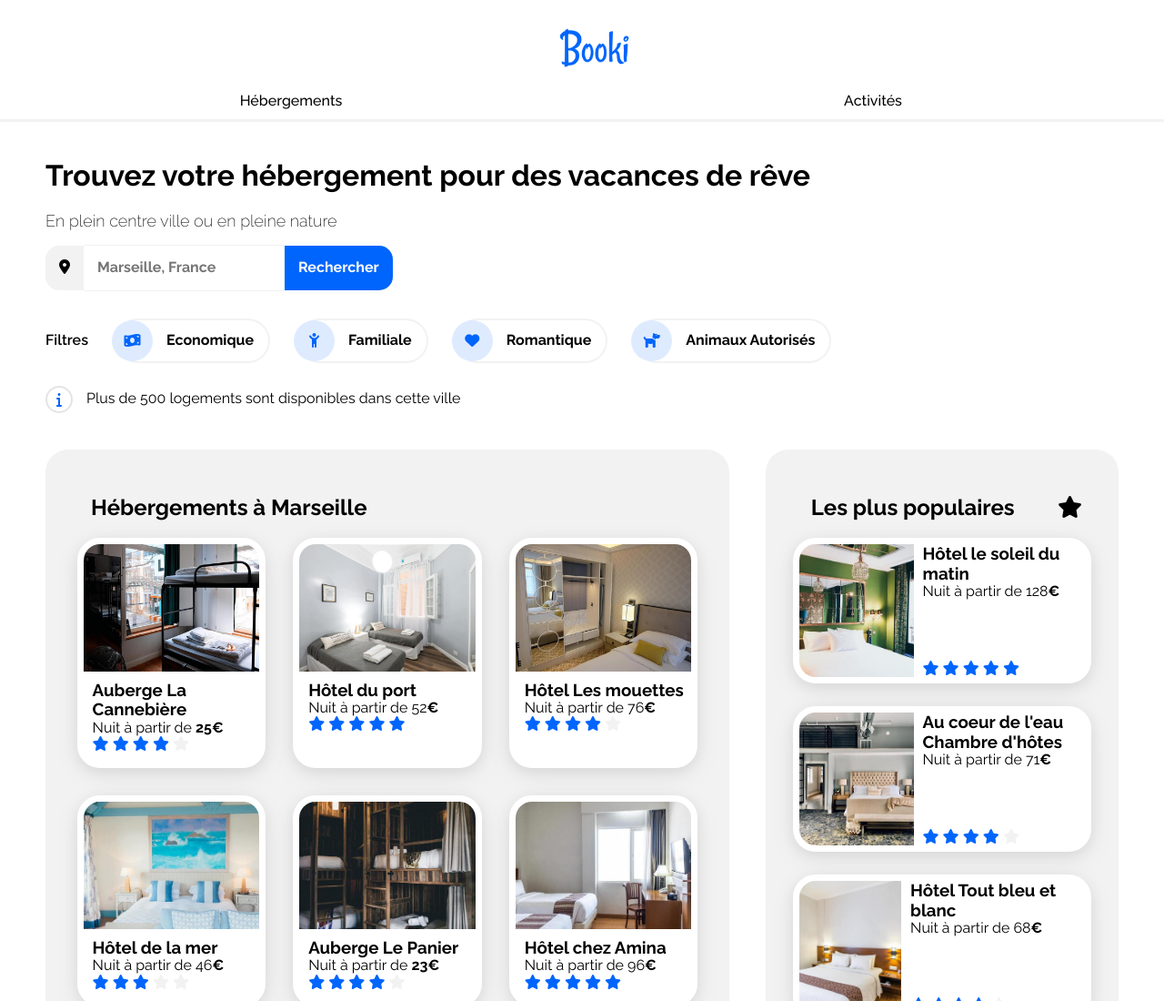
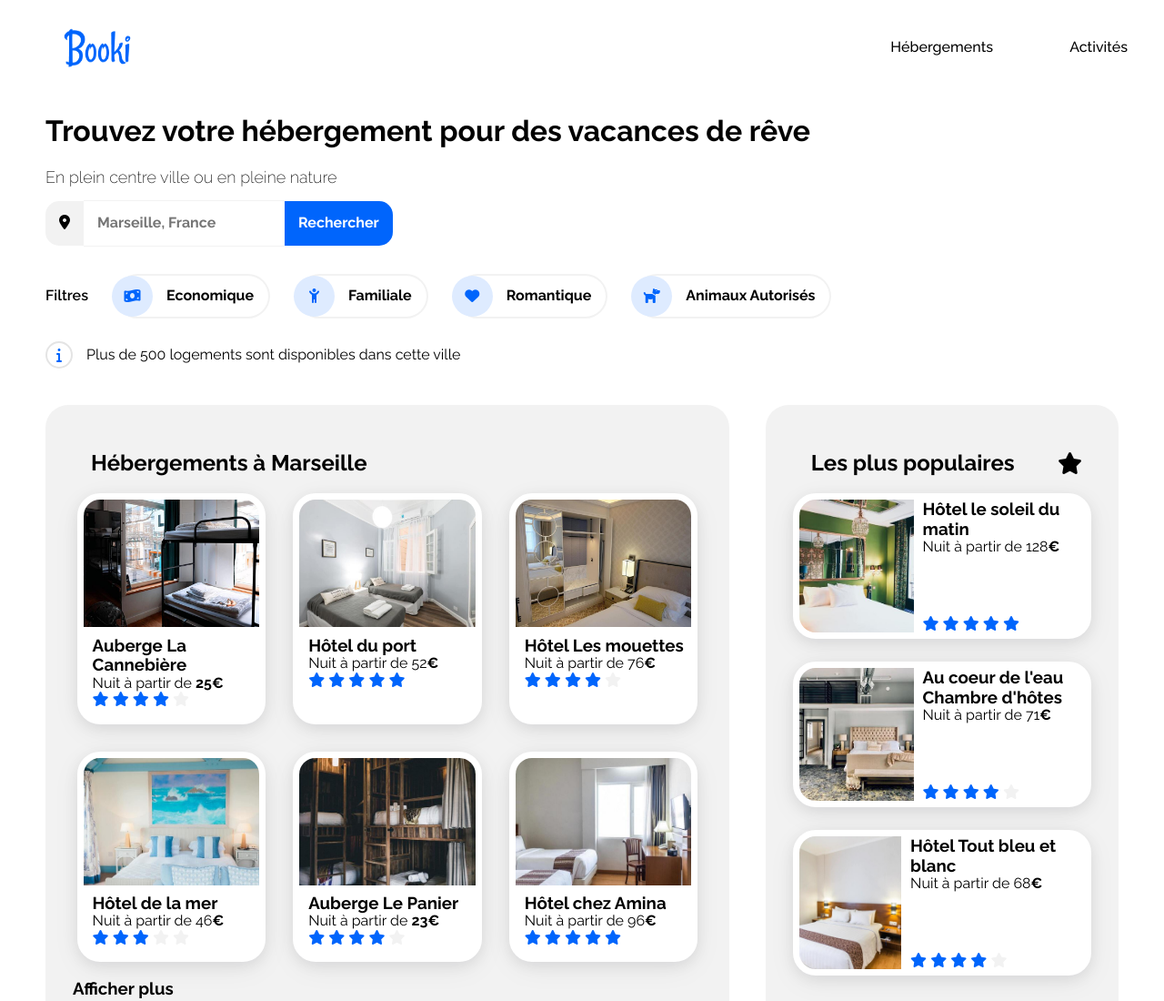
Before and after one commit to Svenhildr/p2booki, a plain HTML site: page index.html in a window 1280 px wide. Shown: the top 1100 px of the page at 91% size. Drawn offline with Linux system fonts and the light colour scheme.

Commit message:
V2, header refait

```diff
--- a/css/style.css
+++ b/css/style.css
@@ -31,7 +31,7 @@ header {
 
 header #logo {
   height: 65px;
-  width: 190px;
+  width: 185px;
   padding-left: 70px;
 }
 
@@ -46,8 +46,7 @@ header #logo {
   border-top: 4px solid #0065fc;
 }
 
-/************************* responsive en tête *************************/
-@media screen and (max-width: 992px) and (min-width: 768px) {
+@media screen and (max-width: 992px) {
   header {
     display: block;
     text-align: center;
@@ -55,7 +54,7 @@ header #logo {
 
   header #logo {
     text-align: center;
-    padding-left: 10;
+    padding-left: 10px;
   }
 
   header nav {
@@ -87,7 +86,7 @@ header #logo {
 
   header #logo {
     text-align: center;
-    padding-left: 10;
+    padding-left: 10px;
   }
 
   header nav {
@@ -109,6 +108,8 @@ header #logo {
   }
 }
 
+/************************* responsive en tête *************************/
+
 /************************* titres en tête *************************/
 #recherche {
   margin-left: 50px;
@@ -124,35 +125,7 @@ h1 {
   padding-bottom: 15px;
 }
 
-header {
-  display: block;
-  text-align: center;
-}
-
-header #logo {
-  text-align: center;
-  padding-left: 10;
-}
-
-header nav {
-  display: flex;
-  justify-content: center;
-  align-items: center;
-}
-
-.liensNav {
-  flex: 2;
-  border-top: 3.5px solid transparent;
-  border-bottom: 3.5px solid #f2f2f2;
-  padding: 10px 40px;
-}
-
-.liensNav:hover {
-  border-top: 3.5px solid transparent;
-  border-bottom: 3.5px solid #0065fc;
-}
-
-@media screen and (max-width: 992px) and (min-width: 768px) {
+/* @media screen and (max-width: 992px) and (min-width: 768px) {
   #recherche {
     margin: 0 30px;
   }
@@ -168,11 +141,11 @@ header nav {
     font-size: small;
     margin-bottom: 10px;
   }
-}
+} */
 
 /* MQmobile */
 
-@media screen and (max-width: 768px) {
+/* @media screen and (max-width: 768px) {
   #recherche {
     margin: 0 30px;
   }
@@ -184,7 +157,7 @@ header nav {
     padding: 10px 0px 0px 0px;
     font-size: small;
   }
-}
+} */
 
 /************************* barre de recherches *************************/
 
@@ -429,7 +402,7 @@ header nav {
 
   .populaire .containerCard.card {
     width: 100%;
-    gap: 10;
+    gap: 20px;
   }
 
   .marseille .containerCard .card {
@@ -467,7 +440,7 @@ header nav {
   .marseille .containerCard .card,
   .populaire .containerCard.card {
     width: 100%;
-    gap: 10;
+    gap: 20px;
   }
 }
 
@@ -675,7 +648,7 @@ header nav {
   }
 
   .conteneurLarge {
-    overflow: unset;
+    overflow: hidden;
     border-radius: 25px;
   }
 
@@ -753,6 +726,10 @@ li:hover {
 }
 /************************* RESPONSIVE *************************/
 
+/* application du style pour écrans de 768px à 992px */
+
+/* application du style pour écrans inférieurs à 768px */
+
 /*@media only screen and (max-width: 992px) {
   .filtres {
     display: flex;
--- a/index.html
+++ b/index.html
@@ -26,7 +26,7 @@
   <body>
     <!-- en tête de la page -->
 
-    <header class="navigation">
+    <header>
       <img src="./images/logo/Booki.png" alt="logo_Booki" id="logo" />
       <nav>
         <a class="liensNav" href="#hebergement"> Hébergements </a>
```
